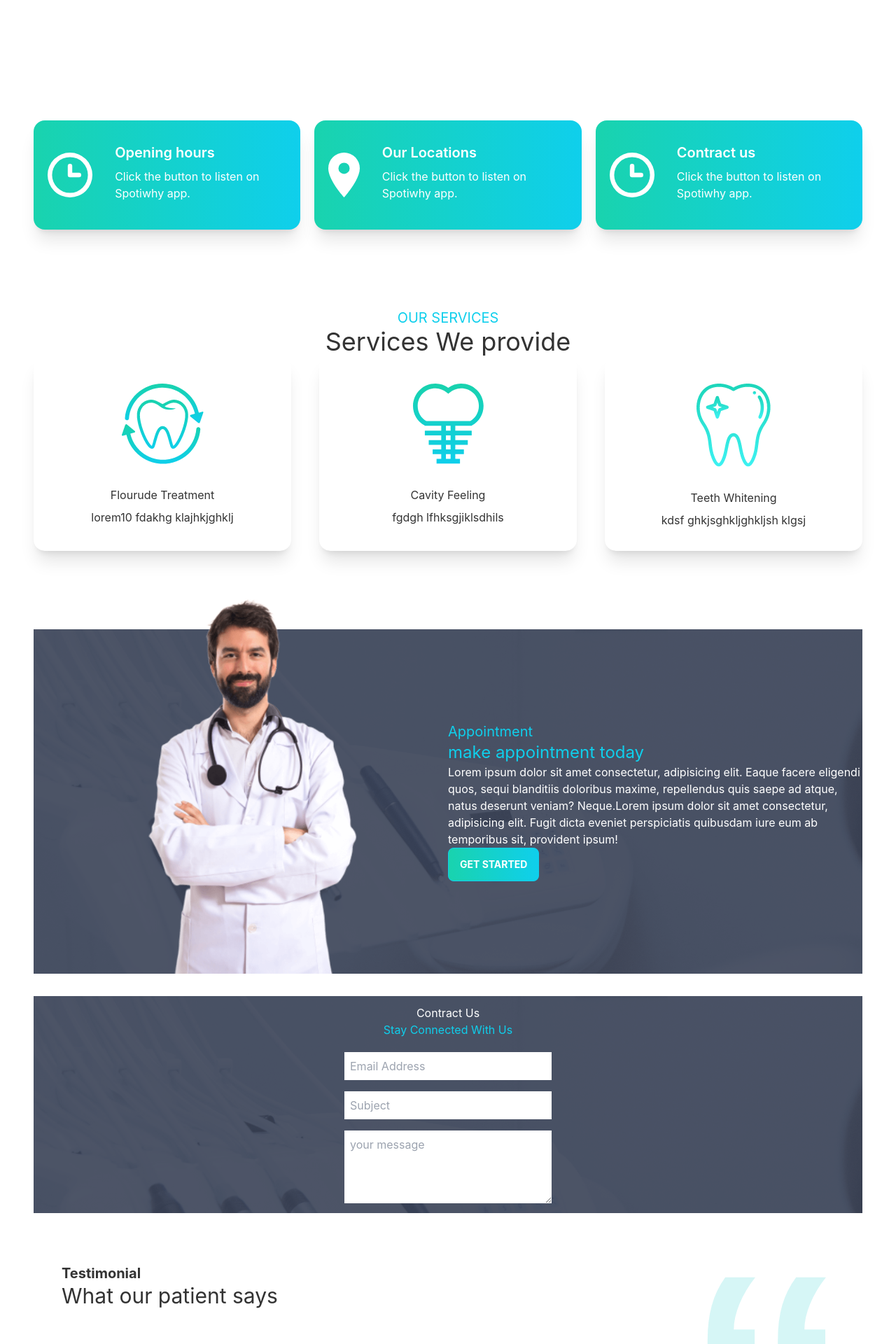
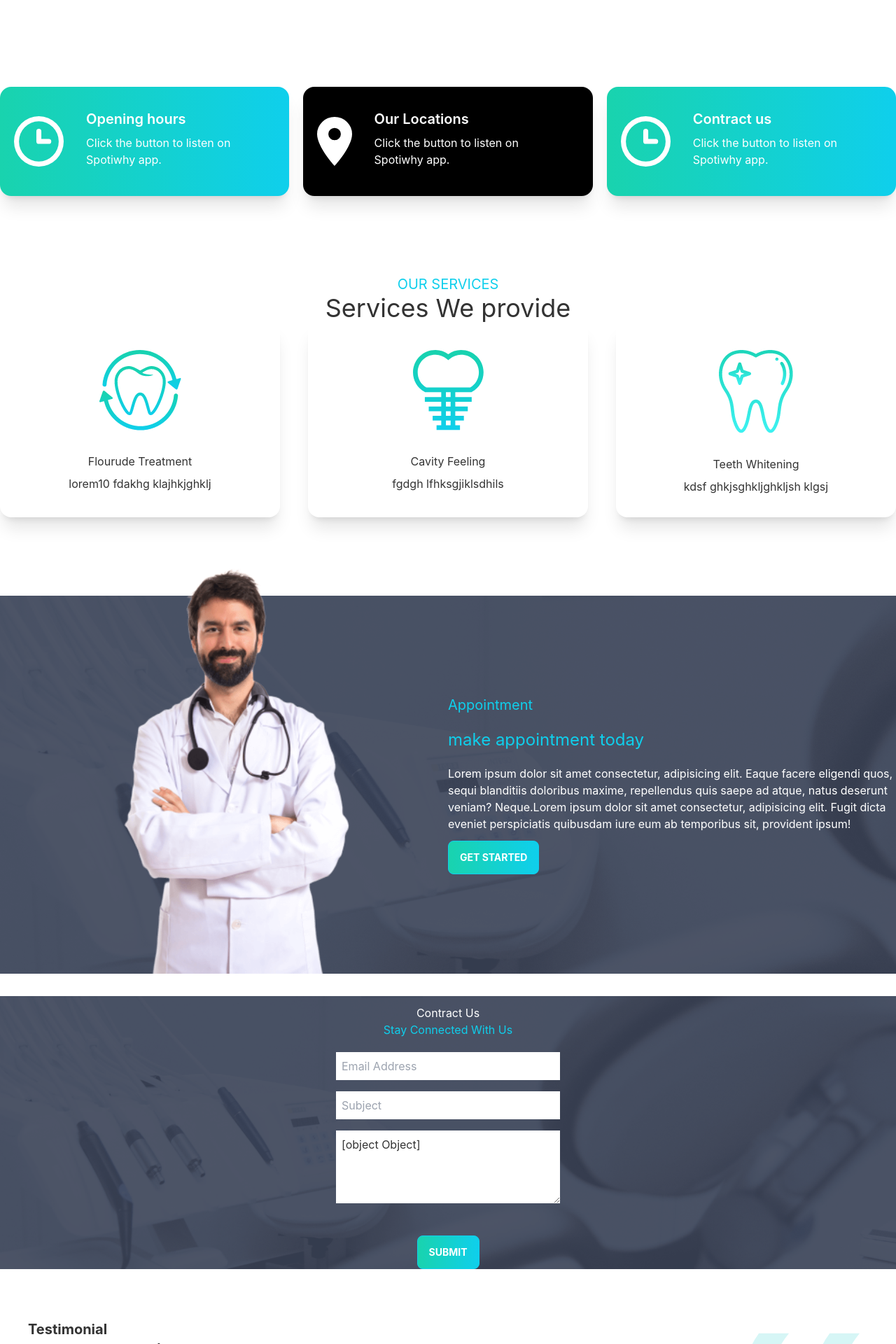
Before and after one commit to abdulalimsujon/Doctors-Portal-full-project, a React (Create React App) app: page / in a window 1280 px wide. Shown: the part 740-2660 px from the top of the page at 70% size. Built offline with nearby package versions, Linux system fonts and the light colour scheme.

Commit message:
calender in appointment page

```diff
--- a/package.json
+++ b/package.json
@@ -7,7 +7,9 @@
     "@testing-library/react": "^13.4.0",
     "@testing-library/user-event": "^13.5.0",
     "daisyui": "^2.27.0",
+    "date-fns": "^2.29.3",
     "react": "^18.2.0",
+    "react-day-picker": "^8.2.1",
     "react-dom": "^18.2.0",
     "react-router-dom": "^6.3.0",
     "react-scripts": "5.0.1",
--- a/src/App.js
+++ b/src/App.js
@@ -5,17 +5,20 @@ import { Routes, Route, Link } from "react-router-dom";
 import Home from './Pages/Home/Home';
 import About from './Pages/About/About';
 import Login from './Pages/Shared/Login/Login';
+import Appoinment from './Pages/Appointment/Appoinment';
+
 
 
 
 function App() {
   return (
-    <div>
+    <div class='max-w-7xl mx-auto'>
       <Navbar></Navbar>
 
       <Routes>
         <Route path="/" element={<Home />} />
         <Route path="about" element={<About />} />
+        <Route path="appointment" element={<Appoinment></Appoinment>} />
         <Route path="login" element={<Login />} />
       </Routes>
 
--- /dev/null
+++ b/src/Pages/Appointment/AppoimtmentBanner.js
@@ -0,0 +1,29 @@
+import React, { useState } from 'react';
+import chair from '../../assets/images/chair.png'
+import { DayPicker } from 'react-day-picker';
+import 'react-day-picker/dist/style.css';
+import { format } from 'date-fns';
+
+const AppoimtmentBanner = () => {
+    const [date, setDate] = useState(new Date());
+    return (
+        <div class="hero min-h-screen bg-base-200">
+            <div class="hero-content flex-col lg:flex-row-reverse">
+                <img src={chair} class="max-w-sm rounded-lg shadow-2xl" alt='' />
+                <div>
+                    <DayPicker
+                        mode="single"
+                        selected={date}
+                        onSelect={setDate}
+
+
+                    />
+                    <p>You have selected :  {format(date, 'PP')}</p>
+                </div>
+            </div>
+
+        </div>
+    );
+};
+
+export default AppoimtmentBanner;
--- /dev/null
+++ b/src/Pages/Appointment/Appoinment.js
@@ -0,0 +1,16 @@
+import React from 'react';
+import Footer from '../Home/Footer';
+import AppoimtmentBanner from './AppoimtmentBanner';
+
+const Appoinment = () => {
+    return (
+        <div>
+            <AppoimtmentBanner></AppoimtmentBanner>
+
+            <Footer></Footer>
+
+        </div>
+    );
+};
+
+export default Appoinment;
--- a/src/Pages/Home/Contract.js
+++ b/src/Pages/Home/Contract.js
@@ -1,11 +1,13 @@
 import React from 'react';
 
 import bg from '../../assets/images/appointment.png'
+import PrimaryButton from '../Shared/PrimaryButton';
 
 const Contract = () => {
     return (
         <div style={{
-            background: `url(${bg})`
+            background: `url(${bg})`,
+            backgroundSize: `cover`
         }} className="form my-8">
             <div className='text-center p-3'>
                 <h1 className='text-white'>Contract Us</h1>
@@ -18,8 +20,12 @@ const Contract = () => {
                 <input className='p-2 w-1/4 m-2 border-solid border-current' type="text" placeholder='Subject' />
                 <br />
                 <textarea className='w-1/4 pb-12 m-2 p-2 border-solid border-current' placeholder='your message'>
+                    <br />
+
 
                 </textarea>
+                <div className="my-8"><PrimaryButton className='m-2'>Submit</PrimaryButton></div>
+
             </div>
 
 
--- a/src/Pages/Home/Footer.js
+++ b/src/Pages/Home/Footer.js
@@ -8,9 +8,9 @@ const Footer = () => {
             background: `url(${bg})`,
             backgroundSize: `cover`
 
-        }} className=" p-10 bg-neutral text-black">
+        }} className=" p-10 bg-neutral text-black ">
 
-            <div className="footer">
+            <div className="footer  ">
                 <div>
                     <span className="footer-title">Services</span>
                     <a className="link link-hover">Branding</a>
--- a/src/Pages/Home/Home.js
+++ b/src/Pages/Home/Home.js
@@ -9,7 +9,7 @@ import Testimonials from './Testimonials';
 
 const Home = () => {
     return (
-        <div className='p-12'>
+        <div>
             <Banner></Banner>
             <Info></Info>
             <Services></Services>
--- a/src/Pages/Home/Info.js
+++ b/src/Pages/Home/Info.js
@@ -9,7 +9,7 @@ const Info = () => {
     return (
         <div className='grid grid-cols-1 lg:grid-cols-3 gap-5 text-white w-full'>
             <InfoCard cardTitle='Opening hours' bgclass='bg-gradient-to-r from-secondary to-primary' img={clock}></InfoCard>
-            <InfoCard cardTitle='Our Locations' bgclass='bg-gradient-to-r from-secondary to-primary' img={marker}></InfoCard>
+            <InfoCard cardTitle='Our Locations' bgclass="bg-black" img={marker}></InfoCard>
             <InfoCard cardTitle='Contract us' bgclass='bg-gradient-to-r from-secondary to-primary' img={clock}></InfoCard>
         </div>
     );
--- a/src/Pages/Home/MakeAppointment.js
+++ b/src/Pages/Home/MakeAppointment.js
@@ -13,9 +13,9 @@ const MakeAppointment = () => {
             </div>
             <div className="flex-1">
                 <h3 className='text-xl text-primary'>Appointment</h3>
-                <h2 className='text-primary text-2xl'>make appointment today</h2>
-                <p className='text-white'>Lorem ipsum dolor sit amet consectetur, adipisicing elit. Eaque facere eligendi quos, sequi blanditiis doloribus maxime, repellendus quis saepe ad atque, natus deserunt veniam? Neque.Lorem ipsum dolor sit amet consectetur, adipisicing elit. Fugit dicta eveniet perspiciatis quibusdam iure eum ab temporibus sit, provident ipsum!</p>
-                <PrimaryButton className='pt-5'>Get Started</PrimaryButton>
+                <h2 className='text-primary text-2xl py-5'>make appointment today</h2>
+                <p className='text-white pb-3'>Lorem ipsum dolor sit amet consectetur, adipisicing elit. Eaque facere eligendi quos, sequi blanditiis doloribus maxime, repellendus quis saepe ad atque, natus deserunt veniam? Neque.Lorem ipsum dolor sit amet consectetur, adipisicing elit. Fugit dicta eveniet perspiciatis quibusdam iure eum ab temporibus sit, provident ipsum!</p>
+                <PrimaryButton>Get Started</PrimaryButton>
 
             </div>
         </section>
```
Also changed, not shown: 1 other file (tests, documents, lock files or other folders).
